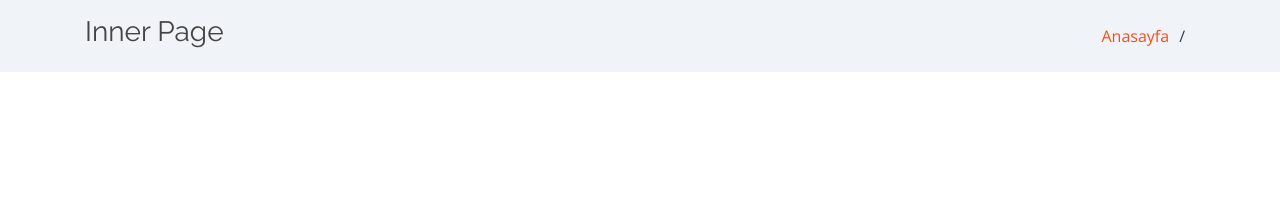
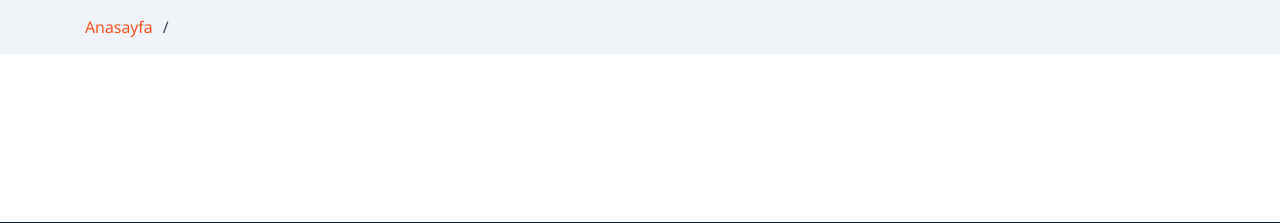
Before and after one commit to kopuskopecik/sofistik, a Django app: template templates/detail.html in a window 1280 px wide. Shown: the part 66-289 px from the top of the page. Run offline with Django 3.2, Linux system fonts and the light colour scheme; the template is opened without the code that fills it, so the values that code supplies are empty; some libraries are stand-ins or nearby versions.

Commit message:
inner page text is removed

```diff
--- a/templates/detail.html
+++ b/templates/detail.html
@@ -105,7 +105,7 @@
       <div class="container">
 
         <div class="d-flex justify-content-between align-items-center">
-          <h2>Inner Page</h2>
+
           <ol>
             <li><a href="{% url 'home:home' %}">Anasayfa</a></li>
             <li>{{service.title}}</li>
```
